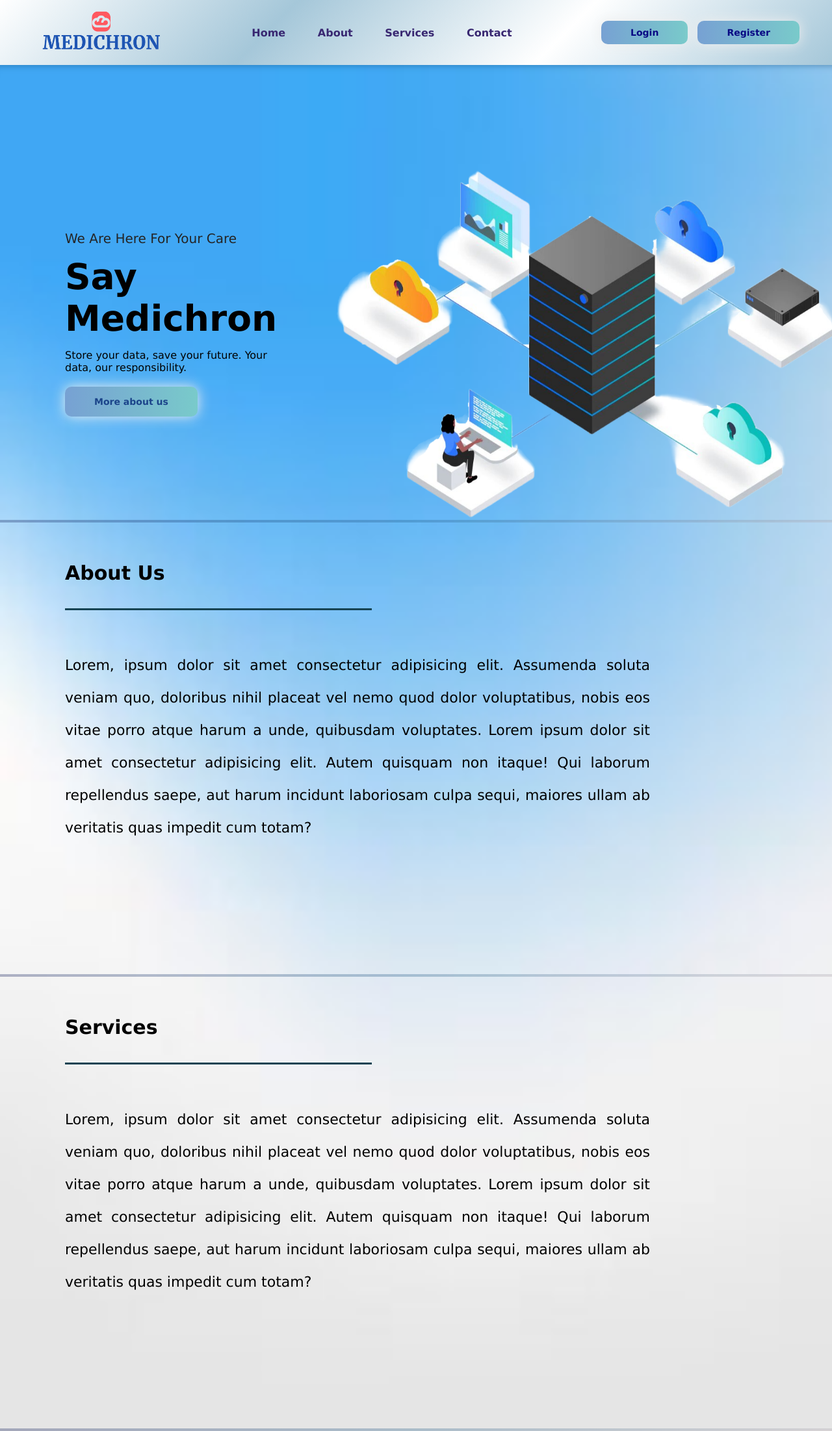
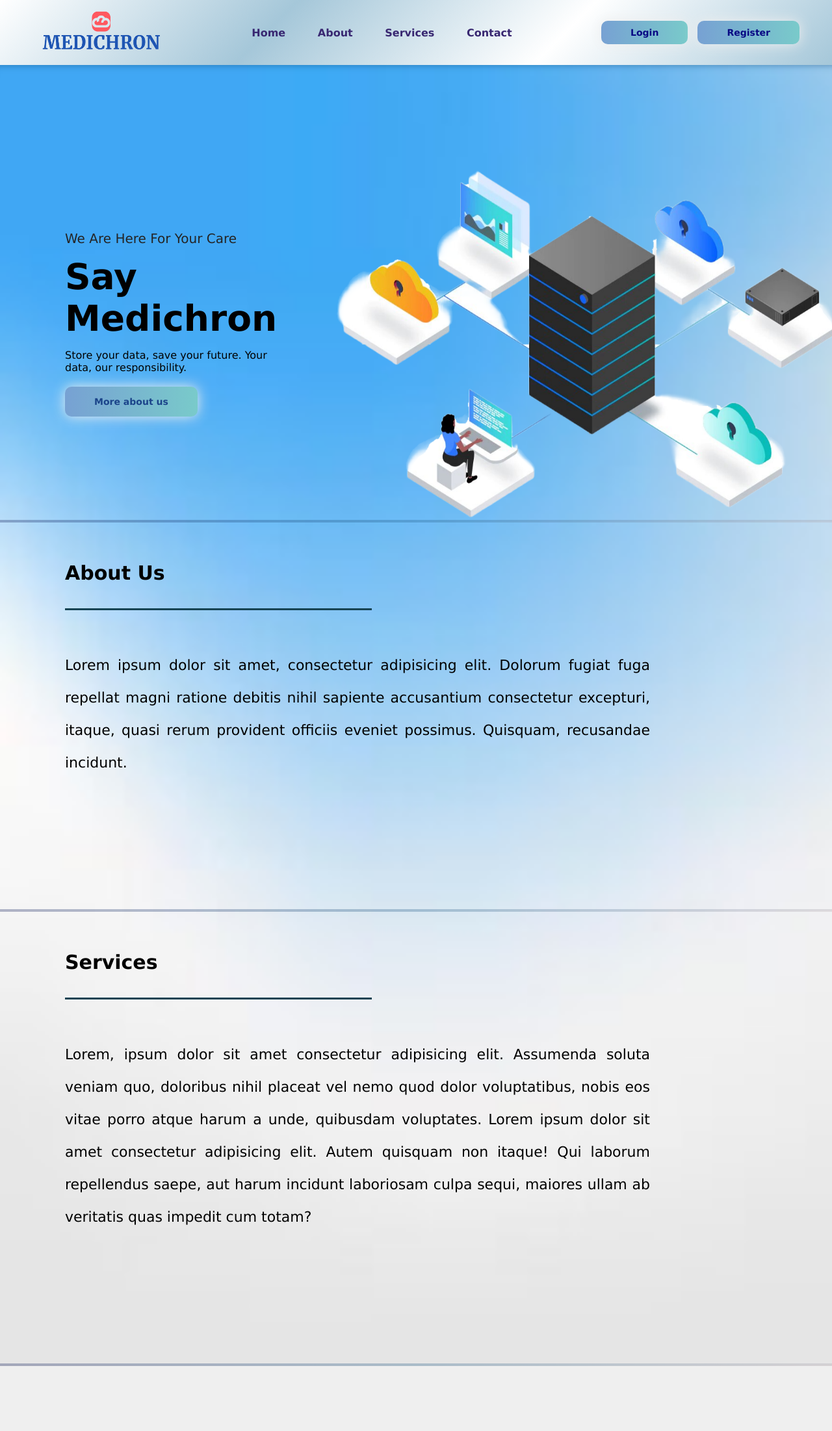
Before and after one commit to projectumc/umc1, a Flask app: page / in a window 1280 px wide; the page is wider, and only the part inside the window is pictured. Shown: that part at 65% size. After the commit the page ends 2102 px from the top of that part, so only its background shows below. Run offline with Flask 2, Linux system fonts and the light colour scheme.

Commit message:
Add files via upload

```diff
--- a/UCM-GFG1/app.yaml
+++ b/UCM-GFG1/app.yaml
@@ -1,4 +1,4 @@
-runtime: python
+runtime: python27
 
 entrypoint: gunicorn -b :$PORT main:app
 
--- a/UCM-GFG1/templates/index.html
+++ b/UCM-GFG1/templates/index.html
@@ -60,8 +60,8 @@
 <hr id="first">
 <div class="about" id="about">
   <h2>About Us</h2>
-  <p class="para_about">Lorem, ipsum dolor sit amet consectetur adipisicing elit. Assumenda soluta veniam quo, doloribus nihil placeat vel nemo quod dolor voluptatibus, nobis eos vitae porro atque harum a unde, quibusdam voluptates.
-    Lorem ipsum dolor sit amet consectetur adipisicing elit. Autem quisquam non itaque! Qui laborum repellendus saepe, aut harum incidunt laboriosam culpa sequi, maiores ullam ab veritatis quas impedit cum totam?
+  <p class="para_about">
+    Lorem ipsum dolor sit amet, consectetur adipisicing elit. Dolorum fugiat fuga repellat magni ratione debitis nihil sapiente accusantium consectetur excepturi, itaque, quasi rerum provident officiis eveniet possimus. Quisquam, recusandae incidunt.
    </p>
    <!-- <a href="login.html"><button class="read_class">Read more</button></a> -->
   </div>
```
